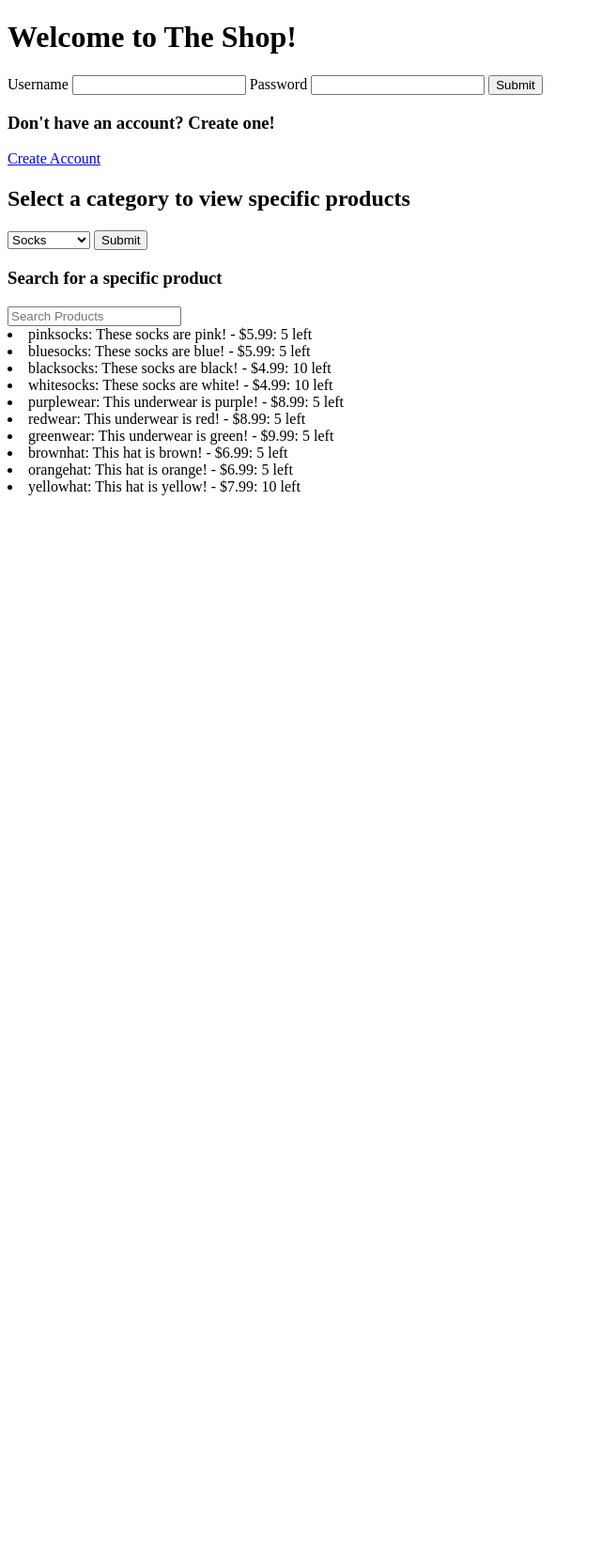
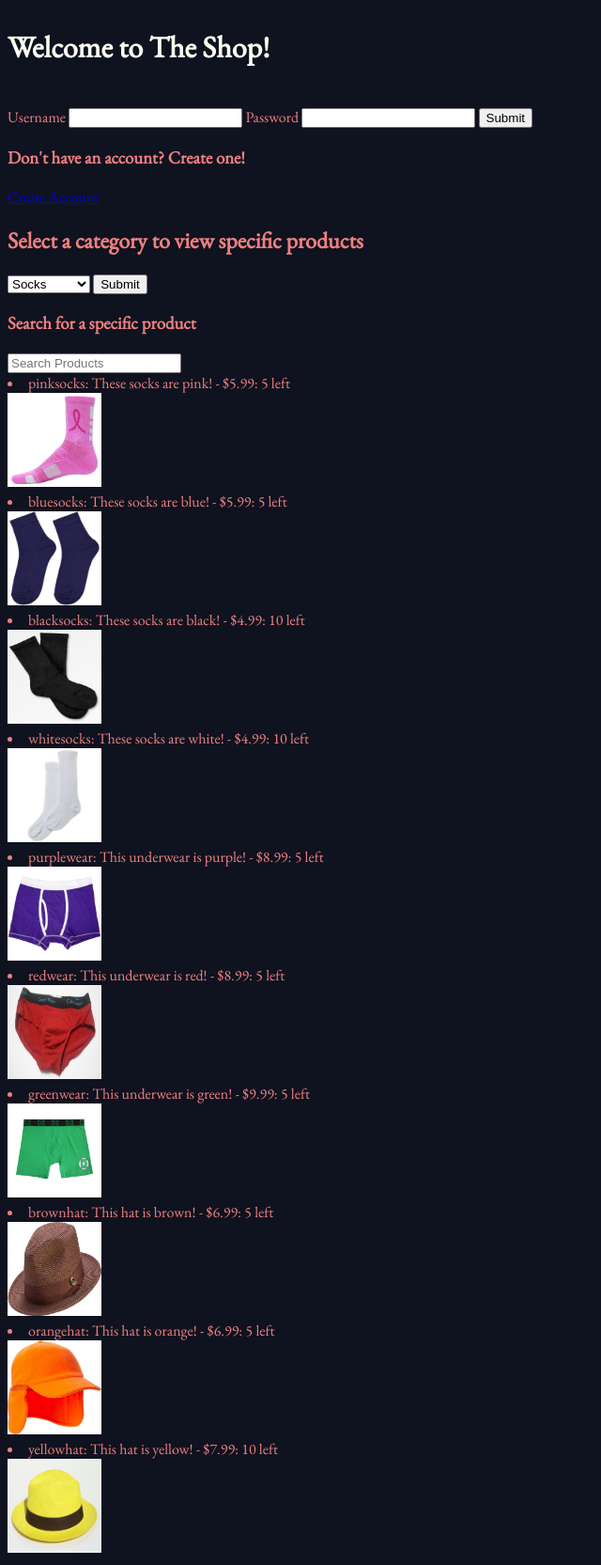
Before and after one commit to benandlola/Shop, a Flask app: page / in a window 1280 px wide. Shown: the whole page at 94% size, without its empty margins (0-640 px from the left). Before the commit the page ends 527 px from the top, so only its background shows below. Run offline with Flask 2, Linux system fonts and the light colour scheme; data comes from the database, SQL or seed files in the repository.

Commit message:
almost done

```diff
--- a/main.py
+++ b/main.py
@@ -8,12 +8,7 @@ A logged in user can also see her order history which should include the list of
 
 
 A logged in user can see his/her previous order history.
-The front end is user friendly: website is easy and intuitive to navigate, no server error messages are presented to to user (if an error occurs, give a user friendly message).
-Website style: products have pictures.
 '''
-
-#TODO Session Permanence
-
 
 app = Flask('app')
 app.secret_key = "lolaandben"
@@ -24,11 +19,15 @@ app.permanent_session_lifetime = timedelta(minutes=5)
 def home():
   conn = sqlite3.connect("myDatabase.db")
   conn.row_factory = sqlite3.Row
+  #session.clear()
   session['page'] = ['', ''] #set
 
   #CHECKOUT
   if request.method == 'POST':
     cart = session['cart']
+    if len(cart) == 0:
+      error = 'cannot checkout on an empty cart'
+      return render_template('cart.html', error=error)
     for item in cart:
       prod = item['id']
       new_stock = item['stock'] - item['quantity']
@@ -61,10 +60,20 @@ def login():
     cursor = conn.execute("SELECT * FROM users")
     users = cursor.fetchall()
 
+    seen = False
     for user in users:
       if name == user['username'] and passw == user['password']:
         session['username'] = name
         session['cart'] = []
+        seen = True
+
+    if seen == False:
+      error = 'username or password is incorrect'
+      cursor = conn.execute("SELECT * FROM products")
+      products = cursor.fetchall()
+      cursor = conn.execute("SELECT * FROM categories")
+      categories = cursor.fetchall()
+      return render_template('home.html', error=error,  products=products, categories=categories)
 
   return redirect('/')
 
--- /dev/null
+++ b/static/styles/styles.css
@@ -0,0 +1,35 @@
+:root {
+  --colour-primary: hsl(229, 36%, 9%);
+  --colour-secondary: lightcoral;
+  --colour-third: darkslategray;
+  --colour-fourth: hsl(0, 73%, 26%);
+  --colour-fifth: burlywood;
+  --colour-white: ivory;
+}
+
+body {
+  font-family: "EB Garamond", serif;
+  font-size: 1.1rm;
+  color: var(--colour-secondary);
+  background-color: var(--colour-primary);
+}
+
+img {
+  width: 100px;
+  height: 100px;
+}
+
+.welcome {
+  display: flex;
+  align-items: center;
+}
+.welcome h1 {
+  color: var(--colour-white);
+  display: inline-block;
+}
+.welcome h2 {
+  color: var(--colour-fourth);
+  display: inline-block;
+  text-transform: uppercase;
+  padding-left: 0.4rem;
+}/*# sourceMappingURL=styles.css.map */
--- /dev/null
+++ b/static/styles/styles.scss
@@ -0,0 +1,35 @@
+:root{
+    --colour-primary: hsl(229, 36%, 9%);
+    --colour-secondary: lightcoral;
+    --colour-third: darkslategray;
+    --colour-fourth: hsl(0, 73%, 26%);
+    --colour-fifth: burlywood;
+    --colour-white: ivory;
+}
+
+body{
+    font-family: "EB Garamond", serif;
+    font-size: 1.1rm;
+    color: var(--colour-secondary);
+    background-color: var(--colour-primary);
+}
+
+img {
+    width: 100px;
+    height: 100px;
+}
+
+.welcome {
+    display: flex;
+    align-items: center;
+    h1 {
+        color: var(--colour-white);
+        display: inline-block;
+    }
+    h2 {
+        color: var(--colour-fourth);
+        display: inline-block;
+        text-transform: uppercase;
+        padding-left: 0.4rem;
+    }
+}
--- a/templates/cart.html
+++ b/templates/cart.html
@@ -5,12 +5,18 @@
     <meta http-equiv="X-UA-Compatible" content="IE=edge">
     <meta name="viewport" content="width=device-width, initial-scale=1.0">
     <title>Cart</title>
+    <link rel="stylesheet" href="static/styles/styles.css">
+    <link rel="preconnect" href="https://fonts.googleapis.com">
+    <link rel="preconnect" href="https://fonts.gstatic.com" crossorigin>
+    <link rel="stylesheet" href="https://cdnjs.cloudflare.com/ajax/libs/font-awesome/6.2.0/css/all.min.css" integrity="sha512-xh6O/CkQoPOWDdYTDqeRdPCVd1SpvCA9XXcUnZS2FmJNp1coAFzvtCN9BmamE+4aHK8yyUHUSCcJHgXloTyT2A==" crossorigin="anonymous" referrerpolicy="no-referrer" />
+    <link href="https://fonts.googleapis.com/css2?family=EB+Garamond:ital@0;1&display=swap" rel="stylesheet">
 </head>
 <body>
     <h1><strong>{{ error }}</strong></h1>
     <ol>
         {% for item in session['cart'] %}
             <li>{{ item['name'] }} - ${{ item['price'] }}: {{ item['quantity'] }} in cart</li>
+            <img src="/static/images/{{ item['name'] }}.jpg">
             <form action="/cart" method="POST">
                 <button name="remove" value="{{ item['id'] }}">Remove Item</button>
             </form>
--- a/templates/create_account.html
+++ b/templates/create_account.html
@@ -5,6 +5,11 @@
     <meta http-equiv="X-UA-Compatible" content="IE=edge">
     <meta name="viewport" content="width=device-width, initial-scale=1.0">
     <title>Create Account</title>
+    <link rel="stylesheet" href="static/styles/styles.css">
+    <link rel="preconnect" href="https://fonts.googleapis.com">
+    <link rel="preconnect" href="https://fonts.gstatic.com" crossorigin>
+    <link rel="stylesheet" href="https://cdnjs.cloudflare.com/ajax/libs/font-awesome/6.2.0/css/all.min.css" integrity="sha512-xh6O/CkQoPOWDdYTDqeRdPCVd1SpvCA9XXcUnZS2FmJNp1coAFzvtCN9BmamE+4aHK8yyUHUSCcJHgXloTyT2A==" crossorigin="anonymous" referrerpolicy="no-referrer" />
+    <link href="https://fonts.googleapis.com/css2?family=EB+Garamond:ital@0;1&display=swap" rel="stylesheet">
 </head>
 <body>
     <h1>Create Account</h1>
--- a/templates/home.html
+++ b/templates/home.html
@@ -5,20 +5,29 @@
     <meta http-equiv="X-UA-Compatible" content="IE=edge">
     <meta name="viewport" content="width=device-width, initial-scale=1.0">
     <title>Homepage</title>
+    <link rel="stylesheet" href="static/styles/styles.css">
+    <link rel="preconnect" href="https://fonts.googleapis.com">
+    <link rel="preconnect" href="https://fonts.gstatic.com" crossorigin>
+    <link rel="stylesheet" href="https://cdnjs.cloudflare.com/ajax/libs/font-awesome/6.2.0/css/all.min.css" integrity="sha512-xh6O/CkQoPOWDdYTDqeRdPCVd1SpvCA9XXcUnZS2FmJNp1coAFzvtCN9BmamE+4aHK8yyUHUSCcJHgXloTyT2A==" crossorigin="anonymous" referrerpolicy="no-referrer" />
+    <link href="https://fonts.googleapis.com/css2?family=EB+Garamond:ital@0;1&display=swap" rel="stylesheet">
 </head>
 <body>
-    <h1>Welcome to The Shop!</h1>
+    <div class="welcome">
+        <h1>Welcome to The Shop!</h1>
+        <h2>{{ session['username'] }}</h2>
+    </div>
+    <h1><strong>{{ error }}</strong></h1>
     {% if 'username' not in session %}
         <form action="/login" method="POST">
             Username <input type="text" name="username">
             Password <input type="text" name="password">
-        <input type="submit" name="submit">
+        <input type="submit" names="submit">
         </form>
     <h3>Don't have an account? Create one!</h3>
     <a href="create_account">Create Account</a>
     {% endif %}
     <h2>Select a category to view specific products</h2>
-    <form action="/products" method="POST" name="speccat">
+    <form action="/products" method="POST">
         <select name="category_select">
             {% for category in categories %}
                 <option value="{{ category['category'] }}">{{ category['category'] }}</option>
@@ -27,11 +36,12 @@
         <input type="submit">
     </form>
     <h3>Search for a specific product</h3>
-    <form action="/search" method="POST" name="specitem">
+    <form action="/search" method="POST">
         <input placeholder="Search Products" type="text" name="search">
     </form>
     {% for prod in products %}
         <li>{{ prod['name'] }}: {{ prod['description'] }} - ${{ prod['price'] }}: {{ prod['stock'] }} left</li>
+        <img src="/static/images/{{ prod['name'] }}.jpg">
         {% if 'username' in session and prod['stock'] > 0 %}
             <form action="/cart" method="POST">
                 <button name="add" value={{ prod['id'] }}>Add to Cart</button>
--- a/templates/products.html
+++ b/templates/products.html
@@ -5,11 +5,17 @@
     <meta http-equiv="X-UA-Compatible" content="IE=edge">
     <meta name="viewport" content="width=device-width, initial-scale=1.0">
     <title>Products</title>
+    <link rel="stylesheet" href="static/styles/styles.css">
+    <link rel="preconnect" href="https://fonts.googleapis.com">
+    <link rel="preconnect" href="https://fonts.gstatic.com" crossorigin>
+    <link rel="stylesheet" href="https://cdnjs.cloudflare.com/ajax/libs/font-awesome/6.2.0/css/all.min.css" integrity="sha512-xh6O/CkQoPOWDdYTDqeRdPCVd1SpvCA9XXcUnZS2FmJNp1coAFzvtCN9BmamE+4aHK8yyUHUSCcJHgXloTyT2A==" crossorigin="anonymous" referrerpolicy="no-referrer" />
+    <link href="https://fonts.googleapis.com/css2?family=EB+Garamond:ital@0;1&display=swap" rel="stylesheet">
 </head>
 <body>
     <h1>{{ products[0]['part_of'] }} Products</h1>
     {% for prod in products %}
         <li>{{ prod['name'] }}: {{ prod['description'] }} - ${{ prod['price'] }}: {{ prod['stock'] }} left</li>
+        <img src="/static/images/{{ prod['name'] }}.jpg">
         {% if 'username' in session and prod['stock'] > 0 %}
             <form action="/cart" method="POST">
                 <button name="add" value={{ prod['id'] }}>Add to Cart</button>
```
Also changed, not shown: static/images/blacksocks.jpg (added), static/images/bluesocks.jpg (added), static/images/brownhat.jpg (added), static/images/greenwear.jpg (added), static/images/orangehat.jpg (added), static/images/pinksocks.jpg (added), static/images/purplewear.jpg (added), static/images/redwear.jpg (added), static/images/whitesocks.jpg (added), static/images/yellowhat.jpg (added), 1 other file.
